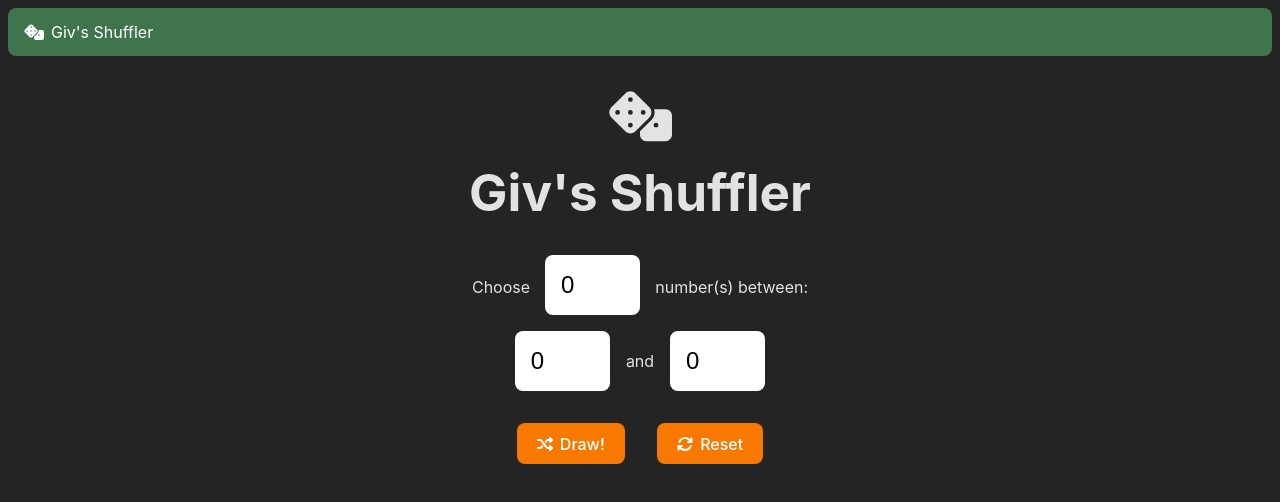
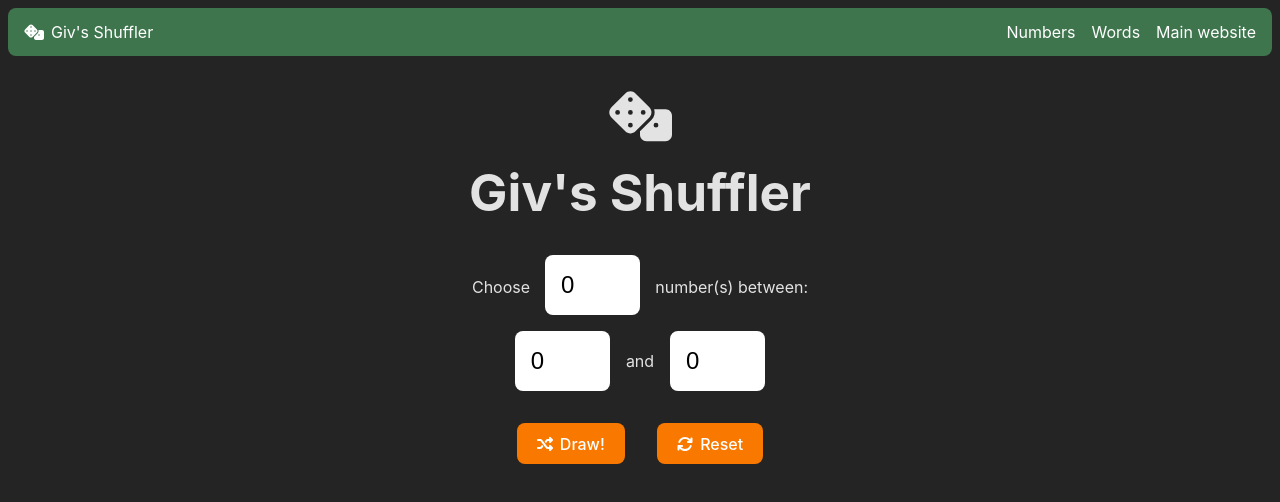
Before and after one commit to GiovaniFZ/Giv-Chooser, a React (Vite) app: page / in a window 1280 px wide. Shown: the top 502 px of the page. Built offline with nearby package versions, Linux system fonts and the light colour scheme; no server answers.

Commit message:
feat: add new links to the header

```diff
--- a/src/App.tsx
+++ b/src/App.tsx
@@ -2,10 +2,12 @@ import { BrowserRouter, Route, Routes } from 'react-router-dom';
 import './App.css';
 import { GenerateNumber } from './pages/GenerateNumber';
 import { GenerateWord } from './pages/GenerateWord';
+import { HeaderComponent } from './components/Header/header.tsx';
 
 export function App() {
   return (
     <BrowserRouter>
+      <HeaderComponent />
       <Routes>
         <Route index element={<GenerateNumber />} />
         <Route path='word' element={<GenerateWord />} />
--- a/src/components/Header/header.ts
+++ b/src/components/Header/header.ts
@@ -12,3 +12,17 @@ export const Header = styled.header`
         margin-left: 1rem;
     }
 `
+
+export const HeaderLinks = styled.div`
+    display: flex;
+    margin-left: auto;
+    padding-right: 1rem;
+    a{
+        color: white;
+        text-decoration: none;
+        transition: color 0.3s ease;
+        &:hover{
+            color: orange;
+        }
+    }
+`
--- a/src/components/Header/header.tsx
+++ b/src/components/Header/header.tsx
@@ -1,19 +1,25 @@
-import { Header } from "./header"
-import {FontAwesomeIcon} from "@fortawesome/react-fontawesome";
+import { Header, HeaderLinks } from "./header"
+import { FontAwesomeIcon } from "@fortawesome/react-fontawesome";
 import { faDice } from '@fortawesome/free-solid-svg-icons';
-export function HeaderComponent(){
+import { Link } from "react-router-dom";
+export function HeaderComponent() {
   return (
     <Header>
       <a
         href="#"
-        style={{color: "white", textDecoration: "none"}}
+        style={{ color: "white", textDecoration: "none" }}
       >
         <FontAwesomeIcon
           icon={faDice}
-          style={{paddingRight: "7px"}}
+          style={{ paddingRight: "7px" }}
         />
         Giv's Shuffler
       </a>
+      <HeaderLinks>
+        <Link to="/">Numbers</Link>
+        <Link to="/word">Words</Link>
+        <a href="https://givfnz.com" target="_blank" rel="noopener noreferrer">Main website</a>
+      </HeaderLinks>
     </Header>
-    )
+  )
 }
--- a/src/main.tsx
+++ b/src/main.tsx
@@ -4,14 +4,12 @@ import './index.css'
 import { App } from './App.tsx'
 import { ThemeProvider } from 'styled-components'
 import { defaultTheme } from './styles/themes/default.ts'
-import { HeaderComponent } from './components/Header/header.tsx'
 import { QueryClientProvider } from '@tanstack/react-query'
 import { queryClient } from './lib/react-query.ts'
 
 createRoot(document.getElementById('root')!).render(
   <StrictMode>
     <ThemeProvider theme={defaultTheme}>
-      <HeaderComponent />
       <QueryClientProvider client={queryClient}>
         <App />
       </QueryClientProvider>
```
